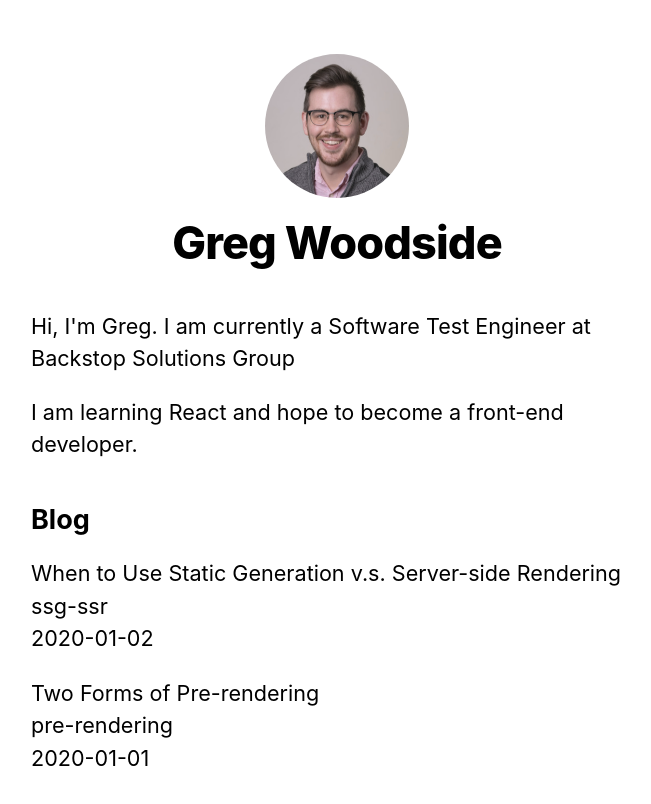
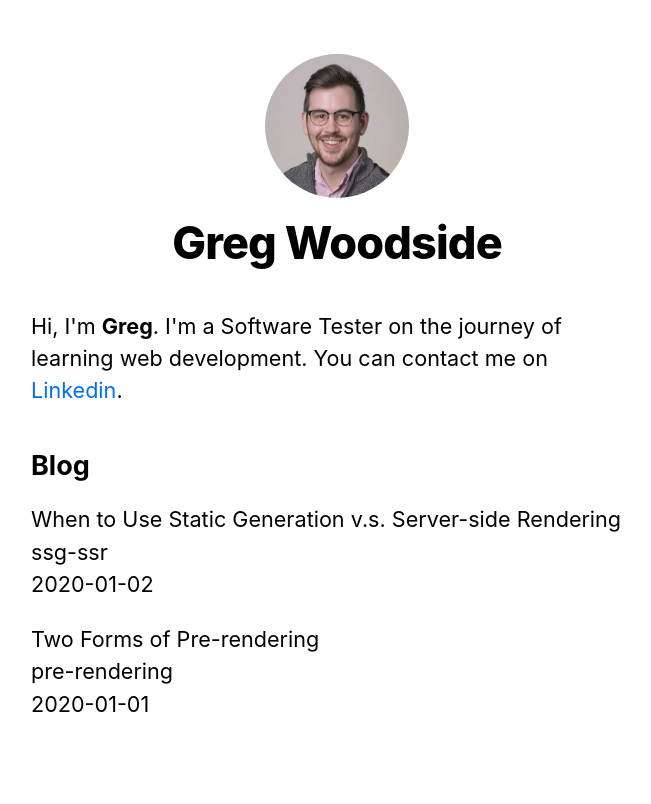
Before and after one commit to gergwoodside/nextjs-blog, a Next.js app: page / in a window 1280 px wide. Shown: the top 804 px of the page, without its empty margins (303-954 px from the left). Built offline with nearby package versions, Linux system fonts and the light colour scheme.

Commit message:
change about me, add linkedin link

```diff
--- a/pages/index.js
+++ b/pages/index.js
@@ -20,8 +20,7 @@ export default function Home ({ allPostsData }) {
         <title>{siteTitle}</title>
       </Head>
       <section className={utilStyles.headingMd}>
-        <p>Hi, I'm Greg. I am currently a Software Test Engineer at Backstop Solutions Group</p>
-        <p>I am learning React and hope to become a front-end developer.</p>
+        <p>Hi, I'm <strong>Greg</strong>. I'm a Software Tester on the journey of learning web development. You can contact me on <a href='https://www.linkedin.com/in/greg-woodside-839b6b42/'>Linkedin</a>.</p>
       </section>
       <section className={`${utilStyles.headingMd} ${utilStyles.padding1px}`}>
         <h2 className={utilStyles.headingLg}>Blog</h2>
```
